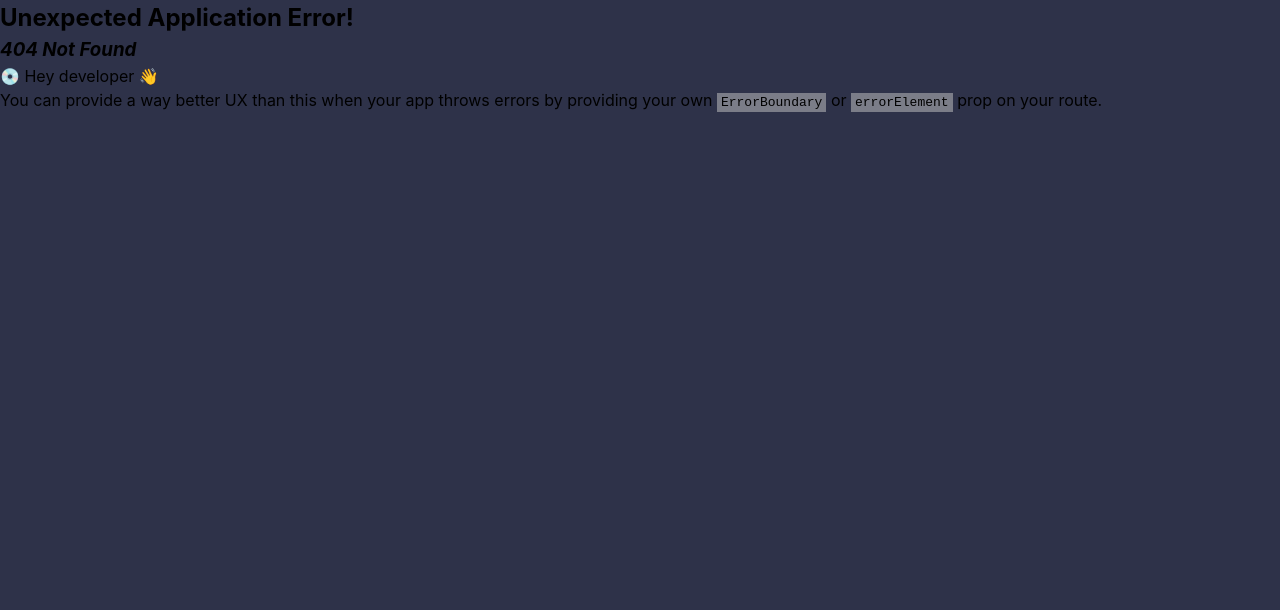
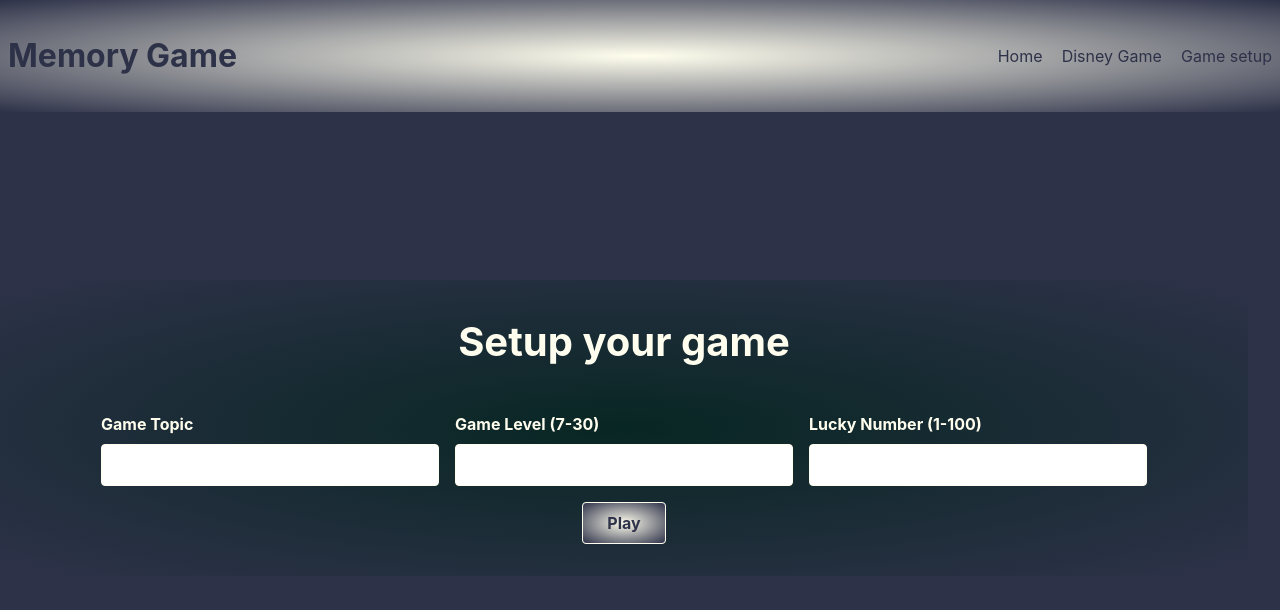
Before and after one commit to PivtoranisV/project-memory-game, a React (Vite) app: page /setup in a window 1280 px wide. Before the commit this address had no page. Shown: the top 610 px of the page. Built offline with nearby package versions, Linux system fonts and the light colour scheme.

Commit message:
Added Setup game page

```diff
--- a/src/App.jsx
+++ b/src/App.jsx
@@ -7,6 +7,7 @@ import HomePage from './pages/HomePage';
 import { loader as disneyLoader } from './util/loader';
 
 import './App.css';
+import UserInput from './components/UserInput/UserInput';
 
 const router = createBrowserRouter([
   {
@@ -14,6 +15,7 @@ const router = createBrowserRouter([
     element: <RootLayout />,
     children: [
       { index: true, element: <HomePage /> },
+      { path: 'setup', element: <UserInput /> },
       { path: 'game1', element: <DisneyPage />, loader: disneyLoader },
     ],
   },
--- a/src/components/Header/Header.jsx
+++ b/src/components/Header/Header.jsx
@@ -13,7 +13,7 @@ const Header = () => {
             <a href="#">Disney Game</a>
           </li>
           <li>
-            <a href="#">About</a>
+            <a href="#">Game setup</a>
           </li>
         </ul>
       </nav>
--- /dev/null
+++ b/src/components/UserInput/UserInput.jsx
@@ -0,0 +1,31 @@
+import UserInputWrapper from './UserInputWrapper';
+
+import styles from './UserInput.module.css';
+
+const UserInput = () => {
+  return (
+    <UserInputWrapper>
+      <form>
+        <div className={styles['control-group']}>
+          <div className={styles['form-control']}>
+            <label htmlFor="topic">Game Topic</label>
+            <input type="text" id="topic" />
+          </div>
+          <div className={styles['form-control']}>
+            <label htmlFor="level">Game Level (7-30)</label>
+            <input type="number" id="level" min="7" max="30" />
+          </div>
+          <div className={styles['form-control']}>
+            <label htmlFor="level">Lucky Number (1-100)</label>
+            <input type="number" id="level" min="1" max="100" />
+          </div>
+        </div>
+        <div className={styles['form-actions']}>
+          <button>Play</button>
+        </div>
+      </form>
+    </UserInputWrapper>
+  );
+};
+
+export default UserInput;
--- /dev/null
+++ b/src/components/UserInput/UserInput.module.css
@@ -0,0 +1,59 @@
+.control-group {
+    display: flex;
+    justify-content: center;
+    column-gap: 1rem;
+    flex-wrap: wrap;
+}
+
+.form-control {
+    margin-bottom: 1rem;
+}
+
+.form-control input,
+.form-control label {
+    display: block;
+}
+
+.form-control label {
+    font-weight: bold;
+    margin-bottom: 0.5rem;
+}
+
+.form-control input,
+.form-control select {
+    font: inherit;
+    padding: 0.5rem;
+    border-radius: 4px;
+    border: 1px solid var(--color-primary);
+    width: 20rem;
+    max-width: 100%;
+}
+
+.form-control input:focus {
+    outline: none;
+    border-color: var(--color-secondary-200);
+    background-color: var(--color-secondary);
+}
+
+
+.form-actions {
+    text-align: center;
+}
+
+.form-actions button {
+    font: inherit;
+    font-weight: bold;
+    background-image: repeating-radial-gradient(var(--color-primary), var(--color-secondary));
+    color: var(--color-secondary);
+    border: 1px solid var(--color-primary);
+    padding: 0.5rem 1.5rem;
+    border-radius: 4px;
+    cursor: pointer;
+}
+
+.form-actions button:hover,
+.form-actions button:active {
+    background-image: repeating-radial-gradient(var(--color-secondary), var(--color-primary));
+    border-color: var(--color-secondary);
+    color: var(--color-primary);
+}
--- /dev/null
+++ b/src/components/UserInput/UserInputWrapper.jsx
@@ -0,0 +1,12 @@
+import styles from './UserInputWrapper.module.css';
+
+const UserInputWrapper = ({ children }) => {
+  return (
+    <div className={styles.container}>
+      <h1>Setup your game</h1>
+      {children}
+    </div>
+  );
+};
+
+export default UserInputWrapper;
--- /dev/null
+++ b/src/components/UserInput/UserInputWrapper.module.css
@@ -0,0 +1,18 @@
+.container {
+    position: absolute;
+    top: 35%;
+    background-image: repeating-radial-gradient(var(--color-secondary-200), var(--color-secondary));
+    display: flex;
+    flex-direction: column;
+    align-items: center;
+    padding: 2rem 1rem;
+    width: 95%;
+    margin: auto;
+    border-radius: 14px;
+    color: var(--color-primary);
+}
+
+.container h1 {
+    font-size: 2.5rem;
+    margin-bottom: 2.5rem;
+}
--- a/src/index.css
+++ b/src/index.css
@@ -13,6 +13,8 @@
 
   --color-primary: #fffeee;
   --color-secondary: #2e3249;
+
+  --color-secondary-200: #082623;
 }
 
 * {
```
Also changed, not shown: src/pages/GameSetup.jsx (added, +7 -0 lines).
